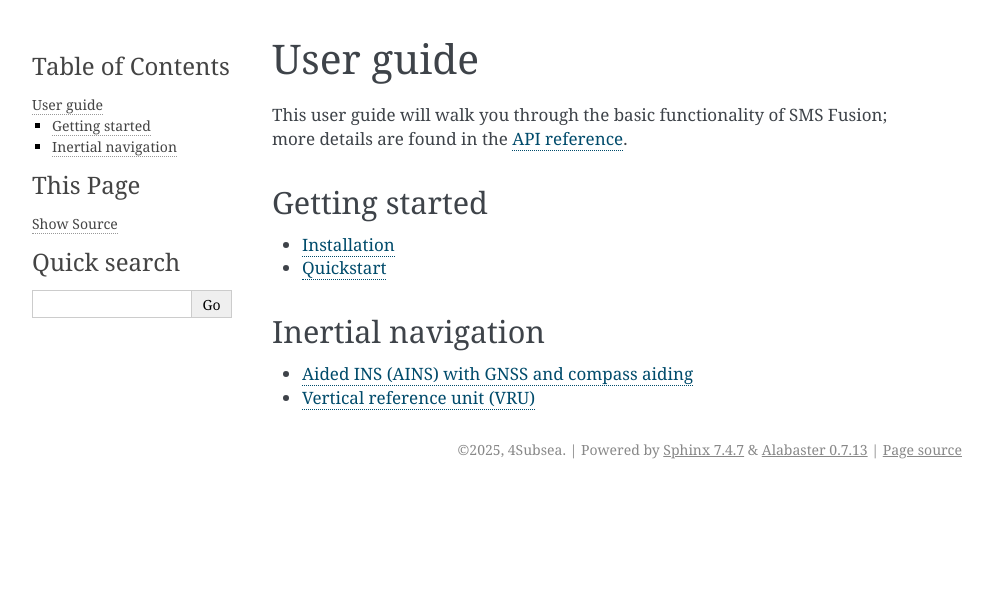
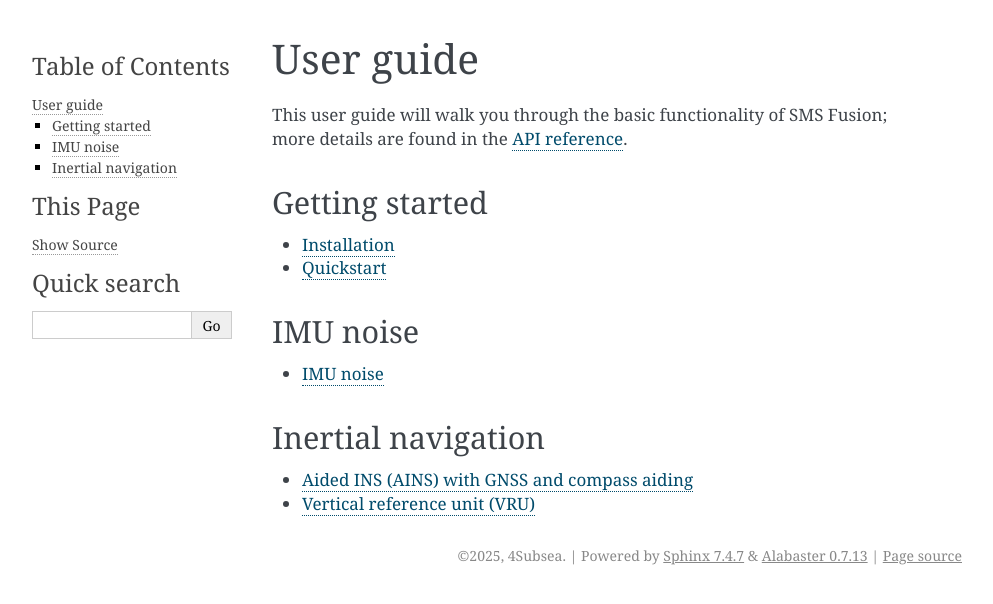
Before and after one commit to 4Subsea/smsfusion-python, a Sphinx documentation site: the page built from docs/user_guide/index.rst, in a window 1280 px wide. Shown: the top 604 px of the page, without its empty margins (148-1141 px from the left). Built offline with Sphinx 7.4.7, drawn with Linux system fonts in a browser that asks for light colours.

Commit message:
IMU noise placeholder

```diff
--- /dev/null
+++ b/docs/user_guide/imu-noise.rst
@@ -0,0 +1,3 @@
+IMU noise
+=========
+TODO.
--- a/docs/user_guide/index.rst
+++ b/docs/user_guide/index.rst
@@ -11,6 +11,12 @@ Getting started
    installation
    quickstart
 
+IMU noise
+---------
+.. toctree::
+   :maxdepth: 2
+
+   imu-noise
 
 Inertial navigation
 -------------------
```
